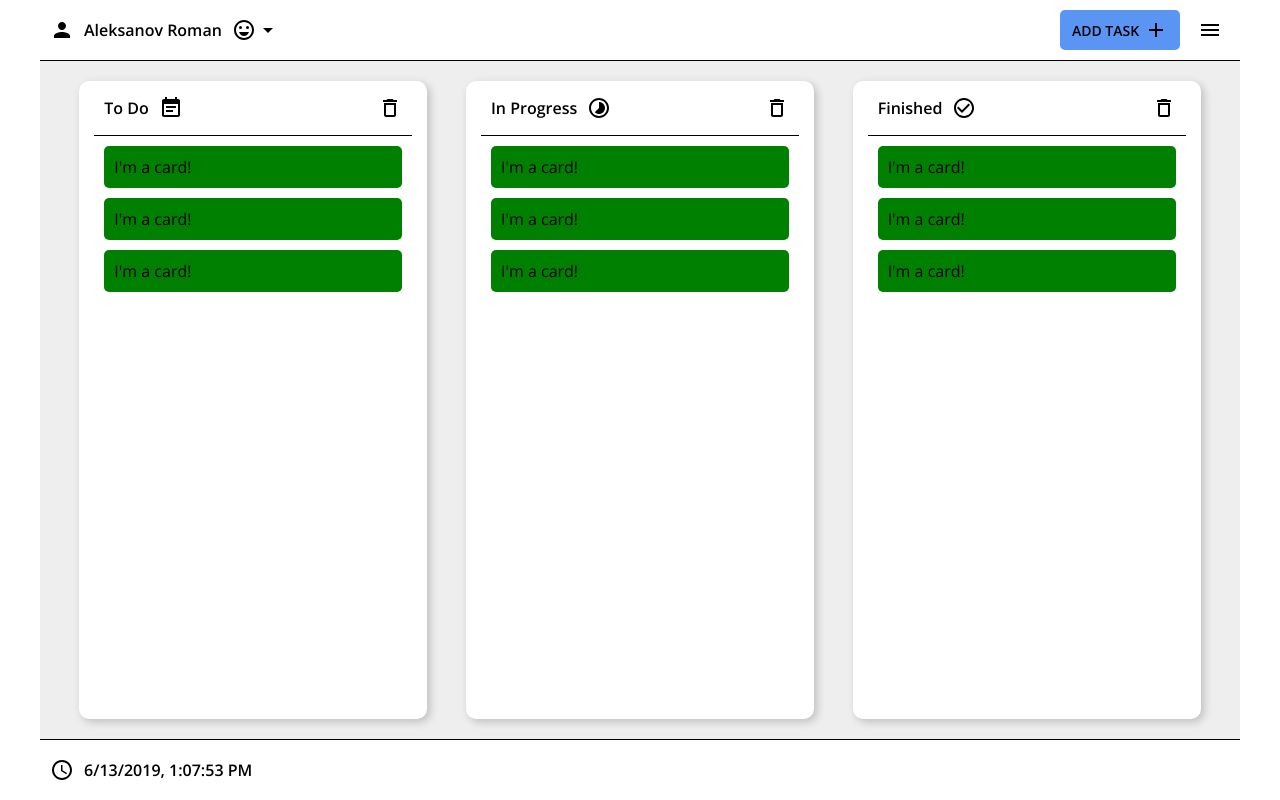
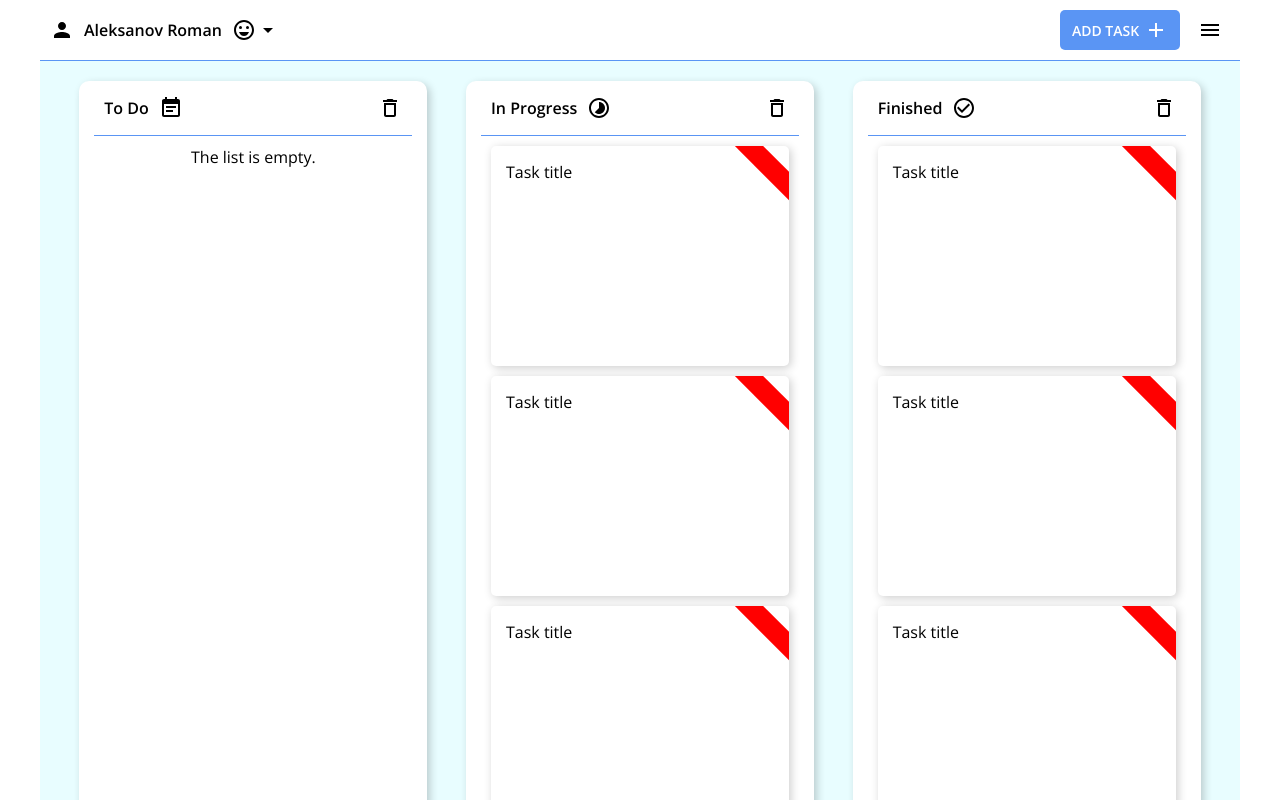
Before and after one commit to R0Mkka/task-manager, a Vue app: page / in a window 1280 px wide. Both pictures are taken after a click on the picture 390 px from the left and 108 px from the top of the page. Built offline with nearby package versions, Linux system fonts and the light colour scheme.

Commit message:
App view was changed

```diff
--- a/public/index.html
+++ b/public/index.html
@@ -5,7 +5,7 @@
     <meta http-equiv="X-UA-Compatible" content="IE=edge">
     <meta name="viewport" content="width=device-width,initial-scale=1.0">
 
-    <title>task-manager</title>
+    <title>Task Manager</title>
 
     <link href="https://fonts.googleapis.com/css?family=Open+Sans:300,400,600&display=swap&subset=cyrillic" rel="stylesheet">
     <link rel="icon" href="<%= BASE_URL %>favicon.ico">
--- a/src/components/content/ContentComponent.vue
+++ b/src/components/content/ContentComponent.vue
@@ -28,7 +28,7 @@
         flex-wrap: wrap;
         flex-grow: 1;
         padding: 20px;
-        background-color: #eeeeee;
+        background-color: #e8fdff;
         box-sizing: border-box;
     }
 </style>
--- a/src/components/content/components/CardComponent.vue
+++ b/src/components/content/components/CardComponent.vue
@@ -1,20 +1,94 @@
 <template>
-    <div class="card">
-        <span>I'm a card!</span>
+    <div class="card clickable">
+        <div class="card__header">
+            <div class="card__title">
+                <span>{{ cardInfo.title }}</span>
+            </div>
+
+            <div class="card__priority">
+                <div class="square" :style="squareClass" :title="cardInfo.priority.title"></div>
+            </div>
+        </div>
+
+        <div class="card__description">
+
+        </div>
     </div>
 </template>
 
 <script>
     export default {
+        props: {
+            cardInfo: {
+                type: Object,
+                required: false,
+                default: () => {
+                    return {
+                        title: 'Task title',
+                        priority: {
+                            type: 'High',
+                            title: 'High priority'
+                        },
+                        necessaryTime: '1h',
+                        description: 'Some description',
+                        dateStarted: new Date().toLocaleString(),
+                        dateFinished: '-'
+                    }
+                }
+            }
+        },
+        computed: {
+            squareClass() {
+                const properies = {
+                    backgroundColor: null
+                };
 
+                switch (this.cardInfo.priority.type) {
+                    case 'Low': properies.backgroundColor = '#54ea5e'; break;
+                    case 'Medium': properies.backgroundColor = 'orange'; break;
+                    case 'High': properies.backgroundColor = 'red'; break;
+                    default: break;
+                }
+
+                return properies;
+            }
+        }
     }
 </script>
 
 <style scoped>
     .card {
+        position: relative;
+        max-height: 220px;
+        min-height: 220px;
         margin: 10px 0;
-        padding: 10px;
+        padding: 15px;
         border-radius: 5px;
-        background-color: green;
+        background-color: #ffffff;
+        box-shadow: 2px 2px 10px 0px rgba(0, 0, 0, .2);
+        box-sizing: border-box;
+        overflow: hidden;
+        transition: .3s all ease-in-out;
+    }
+
+    .card:hover {
+        transform: scale(1.03);
+    }
+
+    .card__title {
+
+    }
+
+    .card__priority {
+
+    }
+
+    .card__priority .square {
+        position: absolute;
+        top: 10px;
+        right: -30px;
+        width: 100px;
+        height: 20px;
+        transform: rotate(45deg);
     }
 </style>
--- a/src/components/content/components/SectionComponent.vue
+++ b/src/components/content/components/SectionComponent.vue
@@ -5,12 +5,19 @@
             <img class="image" :src="getPictureById(this.statusImage)" />
 
             <div class="section__clear-list">
-                <img class="clickable" :src="getPictureUrl('common/trash')" :title="hoverTitle" />
+                <img class="clickable"
+                     :src="getPictureUrl('common/trash')"
+                     :title="hoverTitle"
+                     @click="clearSection"/>
             </div>
         </div>
 
         <div class="section__content">
-            <Card v-for="card in cards" :key="card">
+            <div class="section__empty" v-if="cardsRef.length === 0">
+                <span class="light300">The list is empty.</span>
+            </div>
+
+            <Card v-for="card in cardsRef" :key="card">
                 {{ card }}
             </Card>
         </div>
@@ -43,12 +50,15 @@
         },
         data() {
             return {
-
+                cardsRef: this.cards
             }
         },
         methods: {
             getPictureById: getPictureById.bind(this),
-            getPictureUrl: getPictureUrl.bind(this)
+            getPictureUrl: getPictureUrl.bind(this),
+            clearSection() {
+                this.cardsRef = [];
+            }
         },
         computed: {
             statusImage() {
@@ -76,13 +86,29 @@
         flex-shrink: 0;
         width: 30%;
         min-width: 300px;
+        max-height: 100%;
         margin: 0 10px;
         padding: 15px;
         background-color: white;
         border-radius: 10px;
-        /* box-shadow: 1px 1px 1px 1px black; */
         box-shadow: 3px 3px 8px 0px rgba(0, 0, 0, .2);
         box-sizing: border-box;
+        overflow-x: hidden;
+        overflow-y: auto;
+    }
+
+    .section::-webkit-scrollbar {
+        width: 10px;
+        scroll-behavior: smooth;
+    }
+
+    .section::-webkit-scrollbar-thumb {
+        background: #888;
+        border-radius: 0px 10px 10px 0px;
+    }
+
+    .section::-webkit-scrollbar-thumb:hover {
+        background: #555;
     }
 
     .section__header {
@@ -90,7 +116,7 @@
         align-items: center;
         padding-left: 10px;
         padding-bottom: 15px;
-        border-bottom: 1px solid black;
+        border-bottom: 1px solid #5a95f4;
     }
 
     .section__clear-list {
@@ -106,4 +132,9 @@
     .section__content {
         margin: 10px;
     }
+
+    .section__empty {
+        display: flex;
+        justify-content: center;
+    }
 </style>
--- a/src/components/footer/FooterComponent.vue
+++ b/src/components/footer/FooterComponent.vue
@@ -3,6 +3,10 @@
         <div class="footer__time">
             <img class="image" :src="getPictureUrl('common/time')">
             <span class="bold600">{{ currentTime }}</span>
+        </div>
+
+        <div class="footer__copyright">
+            <span class="bold600">Task Manager | Aleksanov Roman &#169; 2019</span>
         </div>
     </div>
 </template>
@@ -33,11 +37,19 @@
         align-items: center;
         flex-shrink: 0;
         height: 60px;
-        border-top: 1px solid black;
+        border-top: 1px solid #5a95f4;
     }
 
     .footer__time {
         display: flex;
         align-items: center;
+        flex-shrink: 0;
+    }
+
+    .footer__copyright {
+        display: flex;
+        justify-content: flex-end;
+        flex-grow: 1;
+        margin-right: 10px;
     }
 </style>
--- a/src/components/header/HeaderComponent.vue
+++ b/src/components/header/HeaderComponent.vue
@@ -59,7 +59,7 @@
         align-content: center;
         flex-shrink: 0;
         height: 60px;
-        border-bottom: 1px solid black;
+        border-bottom: 1px solid #5a95f4;
     }
 
     .header__person-info,
@@ -86,6 +86,7 @@
     }
 
     .header__add-task-button button {
+        position: relative;
         display: flex;
         justify-content: center;
         align-items: center;
@@ -94,6 +95,16 @@
         border: none;
         border-radius: 5px;
         background-color: #5a95f4;
+        color: #ffffff;
+        transition: .3s all ease-in-out;
+    }
+
+    .header__add-task-button button:hover {
+        background-color: black;
+    }
+
+    .header__add-task-button button:active {
+        top: 1px;
     }
 
     .header__add-task-button button span {
```
Also changed, not shown: src/assets/images/common/add.svg.
